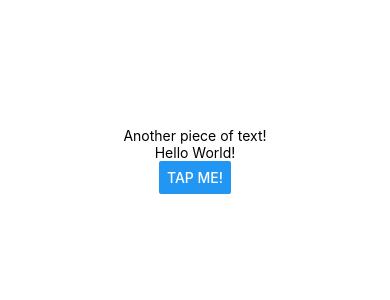
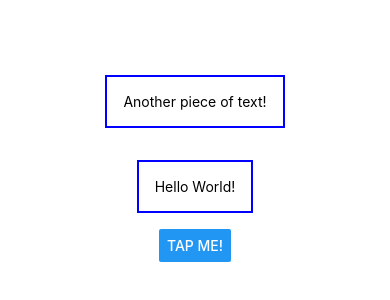
Before and after one commit to rayliu7717/react_native_starter, a React Native app: screen / in a window 390 px wide. Shown: the part 262-562 px from the top of the page. Built offline with nearby package versions, Linux system fonts and the light colour scheme.

Commit message:
styling-react-native-apps

```diff
--- a/App.js
+++ b/App.js
@@ -1,14 +1,21 @@
-import { StatusBar } from 'expo-status-bar';
 import { StyleSheet, Text, View, Button } from 'react-native';
 
 export default function App() {
   return (
     <View style={styles.container}>
       <View>
-        <Text>Another piece of text!</Text>
+        <Text
+          style={styles.dummyText}
+        >
+          Another piece of text!
+        </Text>
       </View>
-      <Text>Hello World!</Text>
-      <Button title='Tap me!' />
+      <Text
+        style={styles.dummyText}
+      >
+        Hello World!
+      </Text>
+      <Button title="Tap me!" />
     </View>
   );
 }
@@ -20,4 +27,10 @@ const styles = StyleSheet.create({
     alignItems: 'center',
     justifyContent: 'center',
   },
+  dummyText: {
+    margin: 16,
+    padding: 16,
+    borderWidth: 2,
+    borderColor: 'blue',
+  }
 });
```
